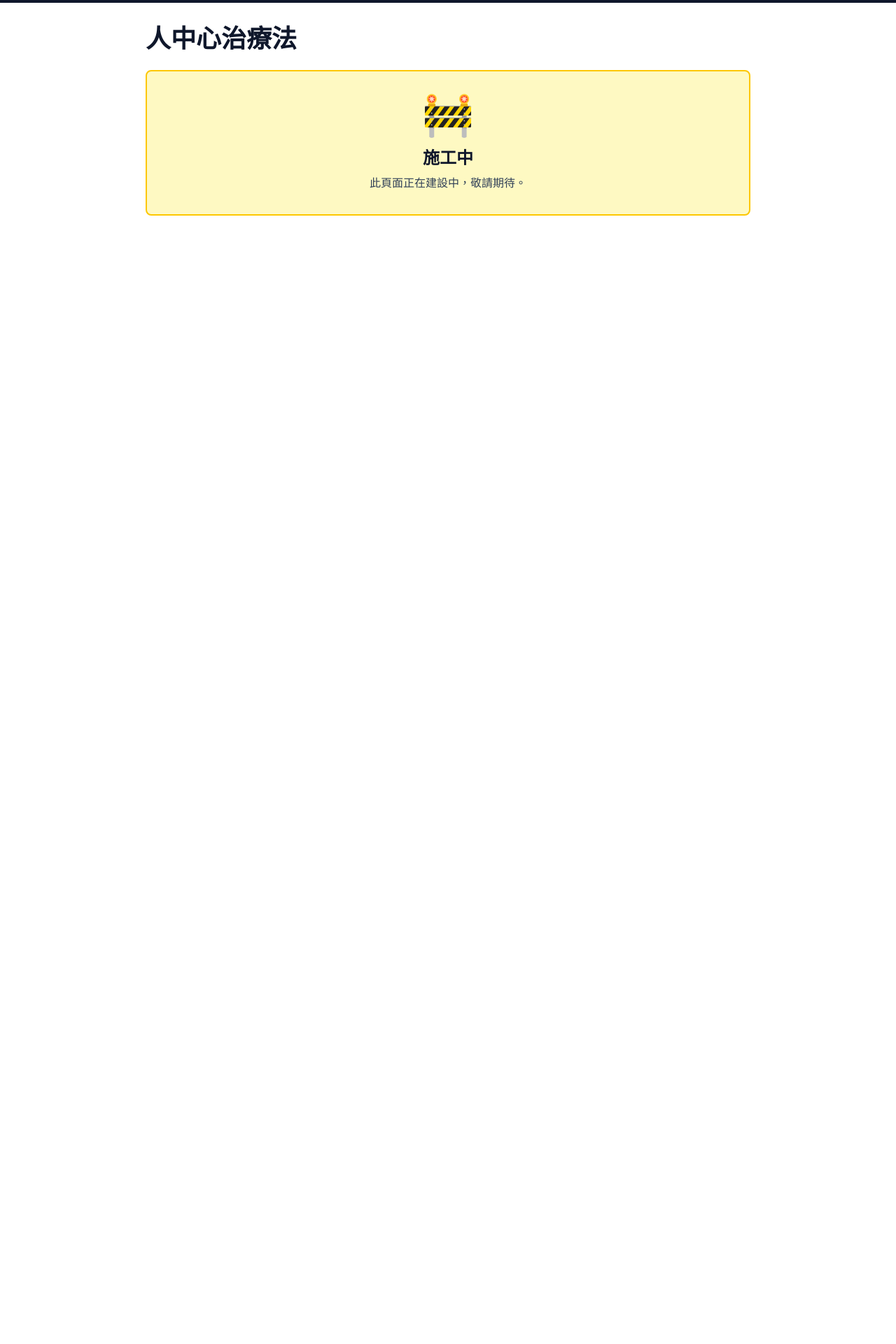
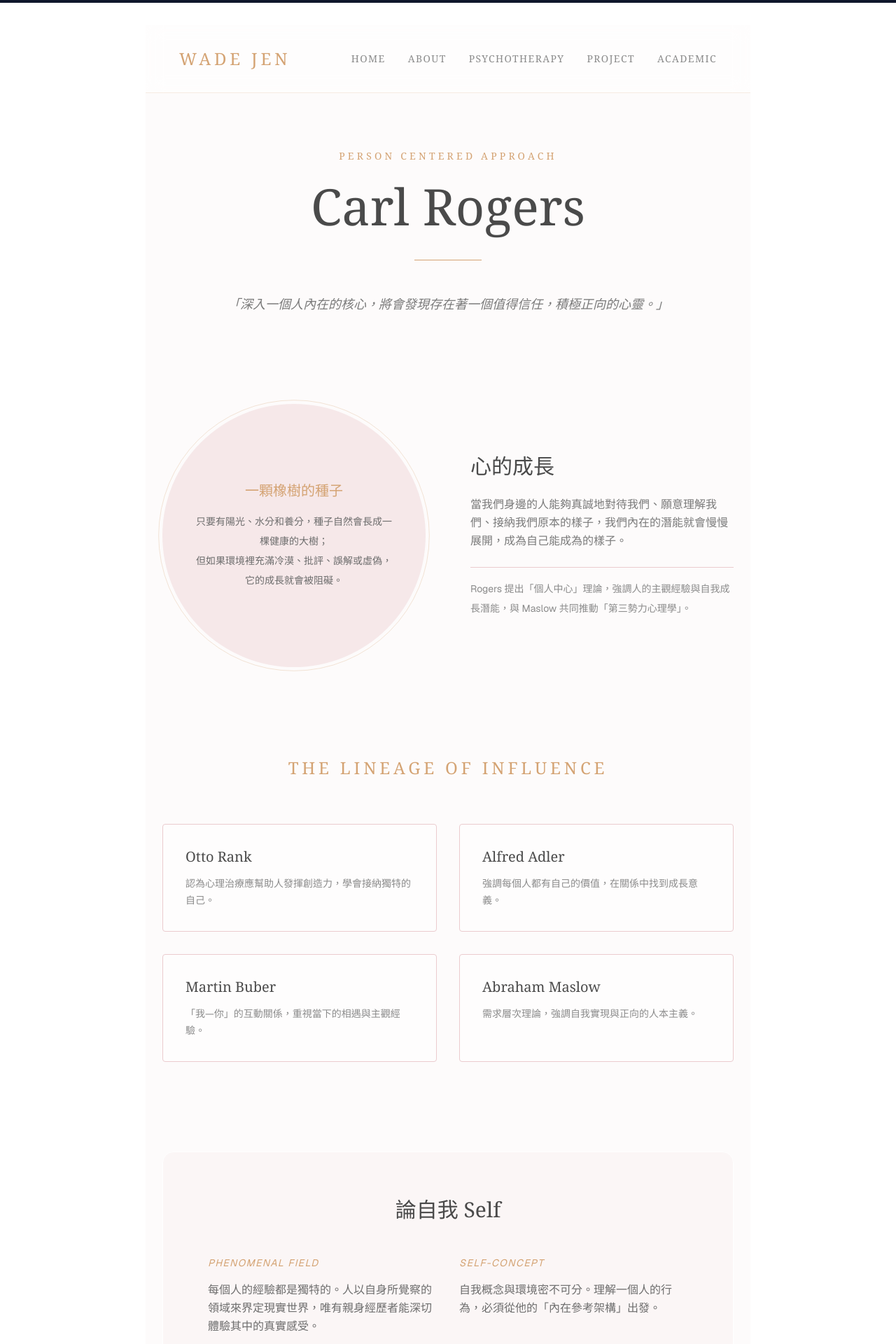
Before and after one commit to cwjenwade/cwjen, a Next.js app: page /psychotherapy/person-centered in a window 1280 px wide. Shown: the part 300-2220 px from the top of the page at 70% size. Before the commit the page ends 800 px from the top, so only its background shows below. Built offline with nearby package versions, Linux system fonts and the light colour scheme.

Commit message:
更新人中心治療法頁面

```diff
--- a/app/psychotherapy/person-centered/page.tsx
+++ b/app/psychotherapy/person-centered/page.tsx
@@ -1,12 +1,127 @@
-export default function PersonCentered() {
+import React from 'react';
+
+const Page = () => {
   return (
-    <div className="space-y-6">
-      <h1 className="text-4xl font-bold text-slate-900">人中心治療法</h1>
-      <div className="bg-yellow-100 border-2 border-yellow-400 p-8 rounded-lg text-center">
-        <div className="text-6xl mb-4">🚧</div>
-        <h2 className="text-2xl font-bold text-slate-900 mb-2">施工中</h2>
-        <p className="text-slate-700">此頁面正在建設中，敬請期待。</p>
-      </div>
+    <div className="min-h-screen bg-[#FDFBFB] text-[#5D5D5D] font-serif selection:bg-[#EBCBCE]">
+      {/* 導覽列 Navigation */}
+      <nav className="flex justify-between items-center px-12 py-8 border-b border-[#D4A373]/20 bg-white/50 backdrop-blur-md sticky top-0 z-50">
+        <div className="text-2xl font-light tracking-[0.2em] text-[#D4A373]">WADE JEN</div>
+        <div className="flex gap-8 text-sm tracking-widest uppercase text-[#8B8B8B]">
+          <a href="#" className="hover:text-[#D4A373] transition-colors">Home</a>
+          <a href="#" className="hover:text-[#D4A373] transition-colors">About</a>
+          <a href="#" className="hover:text-[#D4A373] transition-colors">Psychotherapy</a>
+          <a href="#" className="hover:text-[#D4A373] transition-colors">Project</a>
+          <a href="#" className="hover:text-[#D4A373] transition-colors">Academic</a>
+        </div>
+      </nav>
+
+      <main className="max-w-5xl mx-auto px-6 py-20">
+        {/* Hero Section */}
+        <section className="mb-32 text-center">
+          <span className="text-[#D4A373] tracking-[0.3em] text-sm uppercase mb-4 block">Person Centered Approach</span>
+          <h1 className="text-6xl md:text-7xl font-light text-[#4A4A4A] mb-8 leading-tight">Carl Rogers</h1>
+          <div className="w-24 h-[1px] bg-[#D4A373] mx-auto mb-12"></div>
+          <p className="max-w-2xl mx-auto leading-relaxed text-lg text-[#7A7A7A] font-sans italic">
+            「深入一個人內在的核心，將會發現存在著一個值得信任，積極正向的心靈。」
+          </p>
+        </section>
+
+        {/* Introduction Section */}
+        <section className="grid grid-cols-1 md:grid-cols-2 gap-16 mb-32 items-center">
+          <div className="relative group">
+            <div className="absolute -inset-4 border border-[#D4A373]/30 rounded-full scale-95 group-hover:scale-100 transition-transform duration-700"></div>
+            <div className="bg-[#EBCBCE]/40 aspect-square rounded-full flex items-center justify-center p-12 overflow-hidden">
+               <div className="text-center">
+                  <p className="text-[#D4A373] text-xl mb-4">一顆橡樹的種子</p>
+                  <p className="text-sm leading-loose text-[#6D6D6D] font-sans">
+                    只要有陽光、水分和養分，種子自然會長成一棵健康的大樹；<br/>
+                    但如果環境裡充滿冷漠、批評、誤解或虛偽，它的成長就會被阻礙。
+                  </p>
+               </div>
+            </div>
+          </div>
+          <div className="space-y-6">
+            <h2 className="text-3xl text-[#4A4A4A] font-light">心的成長</h2>
+            <p className="leading-relaxed text-[#7A7A7A] font-sans">
+              當我們身邊的人能夠真誠地對待我們、願意理解我們、接納我們原本的樣子，我們內在的潛能就會慢慢展開，成為自己能成為的樣子。
+            </p>
+            <div className="pt-4 border-t border-[#EBCBCE]">
+               <p className="text-sm text-[#8B8B8B] leading-7 font-sans">
+                Rogers 提出「個人中心」理論，強調人的主觀經驗與自我成長潛能，與 Maslow 共同推動「第三勢力心理學」。
+               </p>
+            </div>
+          </div>
+        </section>
+
+        {/* Influences - The Lineage */}
+        <section className="mb-32">
+          <h2 className="text-center text-2xl tracking-[0.2em] text-[#D4A373] mb-16 uppercase">The Lineage of Influence</h2>
+          <div className="grid grid-cols-1 md:grid-cols-2 gap-8">
+            {[
+              { name: "Otto Rank", desc: "認為心理治療應幫助人發揮創造力，學會接納獨特的自己。" },
+              { name: "Alfred Adler", desc: "強調每個人都有自己的價值，在關係中找到成長意義。" },
+              { name: "Martin Buber", desc: "「我—你」的互動關係，重視當下的相遇與主觀經驗。" },
+              { name: "Abraham Maslow", desc: "需求層次理論，強調自我實現與正向的人本主義。" }
+            ].map((item, index) => (
+              <div key={index} className="p-8 border border-[#EBCBCE] hover:border-[#D4A373] transition-all bg-white/30 rounded-sm group">
+                <h3 className="text-xl mb-3 text-[#4A4A4A] group-hover:text-[#D4A373] transition-colors">{item.name}</h3>
+                <p className="text-sm text-[#8B8B8B] leading-6 font-sans">{item.desc}</p>
+              </div>
+            ))}
+          </div>
+        </section>
+
+        {/* Self Concept Section */}
+        <section className="mb-32 bg-[#F5E6E8]/30 p-16 rounded-2xl border border-white">
+          <h2 className="text-3xl font-light mb-12 text-center text-[#4A4A4A]">論自我 Self</h2>
+          <div className="space-y-12 font-sans">
+            <div className="flex flex-col md:flex-row gap-8">
+               <div className="flex-1">
+                  <h4 className="text-[#D4A373] mb-4 tracking-widest text-sm uppercase italic">Phenomenal Field</h4>
+                  <p className="text-[#6D6D6D] leading-relaxed">每個人的經驗都是獨特的。人以自身所覺察的領域來界定現實世界，唯有親身經歷者能深切體驗其中的真實感受。</p>
+               </div>
+               <div className="flex-1">
+                  <h4 className="text-[#D4A373] mb-4 tracking-widest text-sm uppercase italic">Self-Concept</h4>
+                  <p className="text-[#6D6D6D] leading-relaxed">自我概念與環境密不可分。理解一個人的行為，必須從他的「內在參考架構」出發。</p>
+               </div>
+            </div>
+          </div>
+        </section>
+
+        {/* 14 Learnings - Grid Layout */}
+        <section className="mb-32">
+          <h2 className="text-center text-3xl font-light mb-16 text-[#4A4A4A]">Rogers 的 14 項重要學習</h2>
+          <div className="columns-1 md:columns-2 gap-8 space-y-8">
+            {[
+              "在我與他人的關係中，我發現假裝成不是自己的樣子，長遠來看並沒有幫助。",
+              "當我能接納地傾聽自己、允許自己做自己時，我會更有效率。",
+              "當我允許自己去理解另一個人時，那是極其有價值的。",
+              "當我能敞開自己，讓他人向我表達他們的感受與內在世界時，這是非常充實的經驗。",
+              "我發現，當我能夠接納另一個人時，那是極其有回報的經驗。",
+              "我愈能開放地面對自己與他人的現實，就愈不會急著去「修正」或「改變」他人。",
+              "我可以信任自己的經驗。",
+              "他人的評價並不是我生命的指引。",
+              "對我而言，經驗才是最高的權威。",
+              "事實是友善的。",
+              "生命在最美好的狀態下，是一個流動、改變而不固定的過程。"
+            ].map((text, i) => (
+              <div key={i} className="break-inside-avoid p-6 bg-white border-l-2 border-[#EBCBCE] shadow-sm">
+                <p className="text-[#7A7A7A] leading-relaxed font-sans text-sm italic">"{text}"</p>
+              </div>
+            ))}
+          </div>
+        </section>
+      </main>
+
+      {/* Footer */}
+      <footer className="py-20 border-t border-[#EBCBCE] text-center">
+        <p className="text-[#D4A373] tracking-[0.5em] text-xs uppercase mb-4">Becoming a Person</p>
+        <p className="text-[#ADADAD] text-[10px] tracking-widest uppercase">
+          COPYRIGHT ©2023, PARENTS AGAIN. ALL RIGHTS RESERVED.
+        </p>
+      </footer>
     </div>
   );
-}
+};
+
+export default Page;
```
